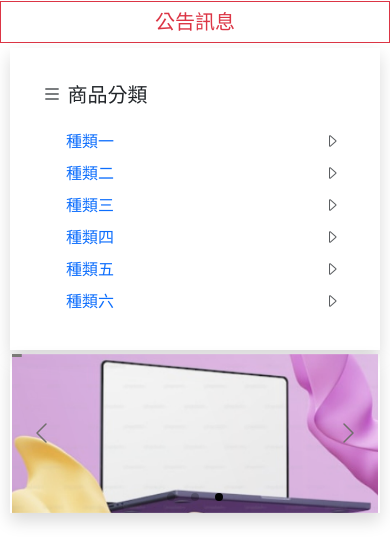
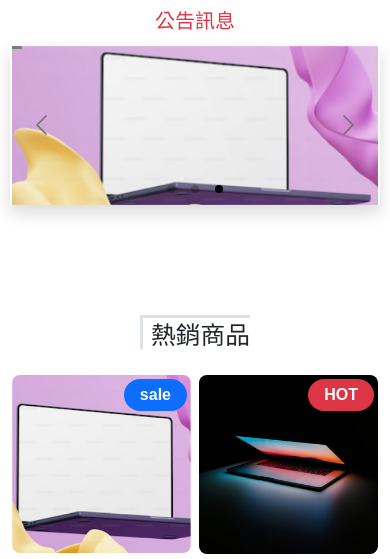
Before and after one commit to chieh0666/template-1, a plain HTML site: page index.html in a window 390 px wide. Shown: the part 137-696 px from the top of the page. Drawn offline with Linux system fonts and the light colour scheme.

Commit message:
統一公告訊息樣式，移除多餘邊框設定，調整頁面結構

```diff
--- a/index.html
+++ b/index.html
@@ -81,7 +81,7 @@
       </nav>
     </div>
     <!-- 廣告或重要事項通知時顯示 -->
-    <div class="notify text-center text-danger border border-danger py-03125 fs-5">
+    <div class="notify text-center text-danger py-03125 fs-5">
       <span>公告訊息</span>
     </div>
   </header>
@@ -90,9 +90,9 @@
     <div class="container">
       <!-- banner -->
       <article id="banner">
-        <div class="row g-1">
+        <div class="row g-1 justify-content-center">
           <!-- 商品分類側邊欄 -->
-          <div class="col-lg-3 col-md-12 shadow p-3">
+          <div class="col-lg-3 col-md-12 shadow p-3 d-none d-xl-inline-block">
             <ul class="list-group list-group-flush p-3">
               <span class="fs-5 mb-3">
                 <i class="bi bi-list"></i>
```
Also changed, not shown: about.html (+1 -1 lines), contact-us.html (+1 -1 lines), products.html (+1 -1 lines).
